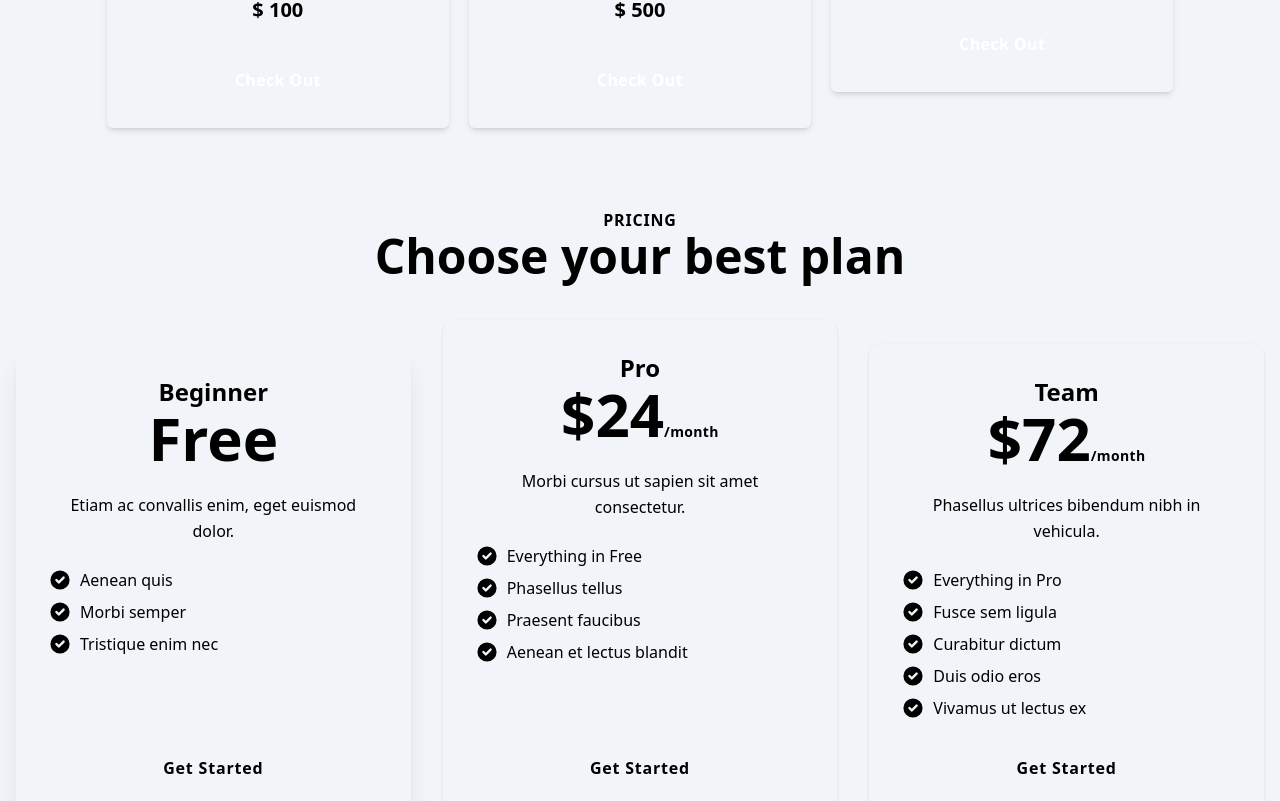
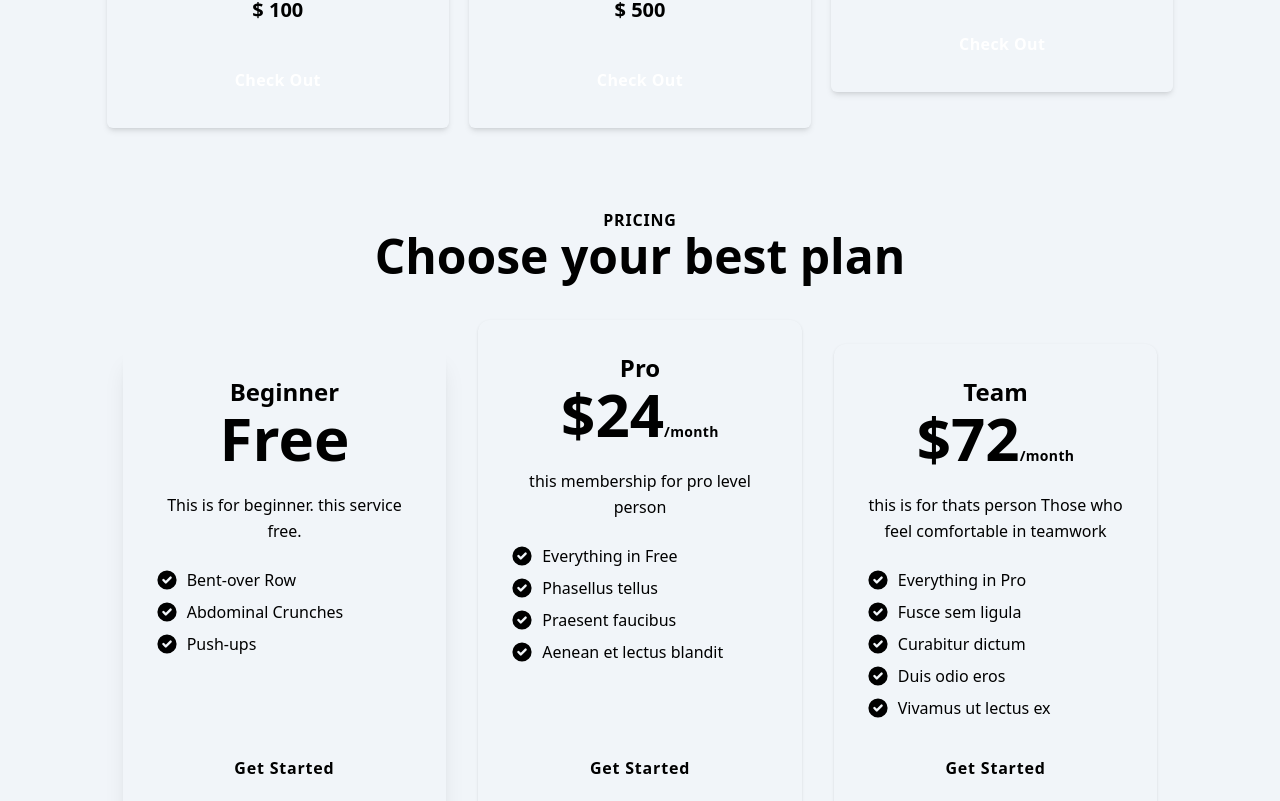
Before and after one commit to ifty03/assignment-10, a React (Create React App) app: page / in a window 1280 px wide. Shown: the part 2319-3120 px from the top of the page. Built offline with nearby package versions, Linux system fonts and the light colour scheme; no server answers; what tw-elements would draw is missing.

Commit message:
success modal added

```diff
--- a/src/App.js
+++ b/src/App.js
@@ -1,5 +1,5 @@
 import { createContext, useEffect, useState } from "react";
-import { Route, Routes } from "react-router-dom";
+import { Route, Routes, useParams } from "react-router-dom";
 import "./App.css";
 import AboutMe from "./Pages/AboutMe/AboutMe";
 import Blog from "./Pages/Blog/Blog";
@@ -13,12 +13,14 @@ import Header from "./Pages/Shared/Header/Header";
 import SignUp from "./Pages/SignUp/SignUp";
 export const ServiceContext = createContext([]);
 function App() {
+  // const { checkOutId } = useParams();
   const [services, setServices] = useState([]);
   useEffect(() => {
     fetch("service.json")
       .then((res) => res.json())
       .then((data) => setServices(data));
   }, []);
+  // console.log(checkOutId, services);
 
   return (
     <div className="App bg-slate-100">
--- a/src/Pages/AboutMe/AboutMe.js
+++ b/src/Pages/AboutMe/AboutMe.js
@@ -5,7 +5,7 @@ const AboutMe = () => {
   return (
     <div>
       <div className="md:w-4/6 rounded-2xl mt-8 mx-auto p-6 sm:p-12 dark:dark:bg-slate-900 dark:dark:text-white">
-        <div className="flex flex-col space-y-4 md:space-y-0 md:space-x-6 md:flex-row">
+        <div className="flex flex-col space-y-4 lg:space-y-0 lg:space-x-6 lg:flex-row">
           <img
             src={user}
             alt=""
--- a/src/Pages/Home/MemberShip/MemberShip.js
+++ b/src/Pages/Home/MemberShip/MemberShip.js
@@ -1,9 +1,11 @@
 import React from "react";
+import { ImHappy2 } from "react-icons/im";
+import { GoVerified } from "react-icons/go";
 
 const MemberShip = () => {
   return (
     <div>
-      <section className="py-20 dark:bg-coolGray-800 dark:text-coolGray-100">
+      <section className="py-20 w-5/6 mx-auto dark:bg-coolGray-800 dark:text-coolGray-100">
         <div className="container px-4 mx-auto">
           <div className="max-w-2xl mx-auto mb-16 text-center">
             <span className="font-bold tracking-wider uppercase dark:text-rose-400">
@@ -21,7 +23,7 @@ const MemberShip = () => {
                   <span className="text-6xl font-bold">Free</span>
                 </div>
                 <p className="mt-3 leading-relaxed dark:text-coolGray-400">
-                  Etiam ac convallis enim, eget euismod dolor.
+                  This is for beginner. this service free.
                 </p>
                 <ul className="flex-1 mb-6 dark:text-coolGray-400">
                   <li className="flex mb-2 space-x-2">
@@ -37,7 +39,7 @@ const MemberShip = () => {
                         clipRule="evenodd"
                       ></path>
                     </svg>
-                    <span>Aenean quis</span>
+                    <span>Bent-over Row</span>
                   </li>
                   <li className="flex mb-2 space-x-2">
                     <svg
@@ -52,7 +54,7 @@ const MemberShip = () => {
                         clipRule="evenodd"
                       ></path>
                     </svg>
-                    <span>Morbi semper</span>
+                    <span>Abdominal Crunches</span>
                   </li>
                   <li className="flex mb-2 space-x-2">
                     <svg
@@ -67,11 +69,13 @@ const MemberShip = () => {
                         clipRule="evenodd"
                       ></path>
                     </svg>
-                    <span>Tristique enim nec</span>
+                    <span>Push-ups</span>
                   </li>
                 </ul>
                 <button
                   type="button"
+                  data-bs-toggle="modal"
+                  data-bs-target="#exampleModalSm"
                   className="inline-block px-5 py-3 font-semibold tracking-wider text-center rounded dark:bg-rose-400 dark:text-coolGray-900"
                 >
                   Get Started
@@ -88,7 +92,7 @@ const MemberShip = () => {
                   </span>
                 </div>
                 <p className="leading-relaxed">
-                  Morbi cursus ut sapien sit amet consectetur.
+                  this membership for pro level person
                 </p>
                 <ul className="flex-1 space-y-2">
                   <li className="flex items-center space-x-2">
@@ -152,13 +156,13 @@ const MemberShip = () => {
                     <span>Aenean et lectus blandit</span>
                   </li>
                 </ul>
-                <a
-                  rel="noopener noreferrer"
-                  href="#"
+                <button
+                  data-bs-toggle="modal"
+                  data-bs-target="#exampleModalSm"
                   className="inline-block w-full px-5 py-3 font-bold tracking-wider text-center rounded dark:bg-white dark:text-slate-900"
                 >
                   Get Started
-                </a>
+                </button>
               </div>
             </div>
             <div className="w-full mb-8 sm:px-4 md:w-1/2 lg:w-1/3 lg:mb-0">
@@ -171,7 +175,8 @@ const MemberShip = () => {
                   </span>
                 </div>
                 <p className="leading-relaxed dark:text-coolGray-400">
-                  Phasellus ultrices bibendum nibh in vehicula.
+                  this is for thats person Those who feel comfortable in
+                  teamwork
                 </p>
                 <ul className="space-y-2 dark:text-coolGray-400">
                   <li className="flex items-start space-x-2">
@@ -250,13 +255,48 @@ const MemberShip = () => {
                     <span>Vivamus ut lectus ex</span>
                   </li>
                 </ul>
-                <a
-                  rel="noopener noreferrer"
-                  href="#"
+                <button
+                  data-bs-toggle="modal"
+                  data-bs-target="#exampleModalSm"
                   className="inline-block w-full px-5 py-3 font-semibold tracking-wider text-center rounded dark:bg-rose-400 dark:text-coolGray-900"
                 >
                   Get Started
-                </a>
+                </button>
+              </div>
+            </div>
+          </div>
+        </div>
+        {/* success  modal  */}
+        <div
+          className="modal fade fixed top-0 left-0 hidden w-full h-full outline-none overflow-x-hidden overflow-y-auto"
+          id="exampleModalSm"
+          tabindex="-1"
+          aria-labelledby="exampleModalSmLabel"
+          aria-modal="true"
+          role="dialog"
+        >
+          <div className="modal-dialog modal-sm relative w-auto pointer-events-none">
+            <div className="modal-content border-none shadow-lg relative flex flex-col w-full pointer-events-auto bg-white bg-clip-padding rounded-md outline-none text-current">
+              <div className=" modal-header flex flex-shrink-0 items-center justify-between p-4 border-b border-gray-200 rounded-t-md">
+                <div>
+                  <GoVerified className="text-4xl text-green-500 mx-auto my-4"></GoVerified>
+
+                  <h5
+                    className="text-2xl flex mx-auto justify-center items-center  font-medium leading-normal text-green-600"
+                    id="exampleModalSmLabel"
+                  >
+                    Congratulations !! <ImHappy2 />
+                  </h5>
+                  <small className="text-gray-400">
+                    Now you are a member of Innovative fitness Gym center
+                  </small>
+                </div>
+              </div>
+              <div
+                data-bs-dismiss="modal"
+                className="modal-body  relative cursor-pointer p-4 bg-green-600 text-xl font-semibold text-white"
+              >
+                Ok
               </div>
             </div>
           </div>
--- a/src/Pages/Home/Services/Services.js
+++ b/src/Pages/Home/Services/Services.js
@@ -9,16 +9,18 @@ const Services = () => {
       .then((data) => setServices(data));
   }, []);
   return (
-    <div className="md:w-5/6 mx-auto">
-      <h2 className="flex justify-start text-5xl font-bold mt-6">
-        Our Service Packages
-      </h2>
-      <p className="md:w-3/6 text-left mt-2 mb-8">
-        Exercise involves engaging in physical activity and increasing the heart
-        rate beyond resting levels. It is an important part of preserving
-        physical and mental health.
-      </p>
-      <div className="grid md:grid-cols-2 lg:grid-cols-3 grid-cols-1  gap-5">
+    <div className="">
+      <div className=" w-5/6 mx-auto">
+        <h2 className="flex justify-start text-5xl font-bold mt-6">
+          Our Service Packages
+        </h2>
+        <p className="md:w-3/6 text-left mt-2 mb-8">
+          Exercise involves engaging in physical activity and increasing the
+          heart rate beyond resting levels. It is an important part of
+          preserving physical and mental health.
+        </p>
+      </div>
+      <div className="grid md:grid-cols-2 w-5/6 mx-auto lg:grid-cols-3 grid-cols-1  gap-5">
         {services.map((service) => (
           <Service key={service._id} service={service}></Service>
         ))}
--- a/src/Pages/Login/Login.js
+++ b/src/Pages/Login/Login.js
@@ -14,6 +14,7 @@ const Login = () => {
   const [signInWithEmailAndPassword, user, loading, error] =
     useSignInWithEmailAndPassword(auth);
   const [sendPasswordResetEmail] = useSendPasswordResetEmail(auth);
+  const [currentUser] = useAuthState(auth);
 
   const handelLogin = async (e) => {
     const email = e.target.email.value;
@@ -28,6 +29,7 @@ const Login = () => {
     if (user) {
       toast.success("Login Successfull");
     }
+
     console.log(user);
     if (error) {
       toast.error("invalid password or email !");
@@ -40,7 +42,7 @@ const Login = () => {
   };
   let navigate = useNavigate();
   let location = useLocation();
-  const [currentUser] = useAuthState(auth);
+
   let from = location.state?.from?.pathname || "/";
   if (currentUser) {
     navigate(from, { replace: true });
@@ -167,7 +169,7 @@ const Login = () => {
               Create new account
             </Link>
           </p>
-          <Toaster />
+
           <div className="flex items-center w-4/6 mx-auto">
             <div
               style={{ height: "1px", width: "100%" }}
@@ -179,6 +181,7 @@ const Login = () => {
               className="bg-gray-700"
             ></div>
           </div>
+          <Toaster />
         </form>
         <Social></Social>
       </div>
--- a/src/Pages/RequireAuth.js
+++ b/src/Pages/RequireAuth.js
@@ -5,10 +5,14 @@ import auth from "../firebase.init";
 
 const RequireAuth = ({ children }) => {
   const location = useLocation();
-  const [user] = useAuthState(auth);
+  const [user, loading] = useAuthState(auth);
+  if (loading) {
+    console.log(loading);
+  }
   if (!user) {
     return <Navigate to="/login" state={{ from: location }} replace />;
   }
+
   return children;
 };
 
```
Also changed, not shown: src/Pages/CheckOut/CheckOut.js (+16 -14 lines).
